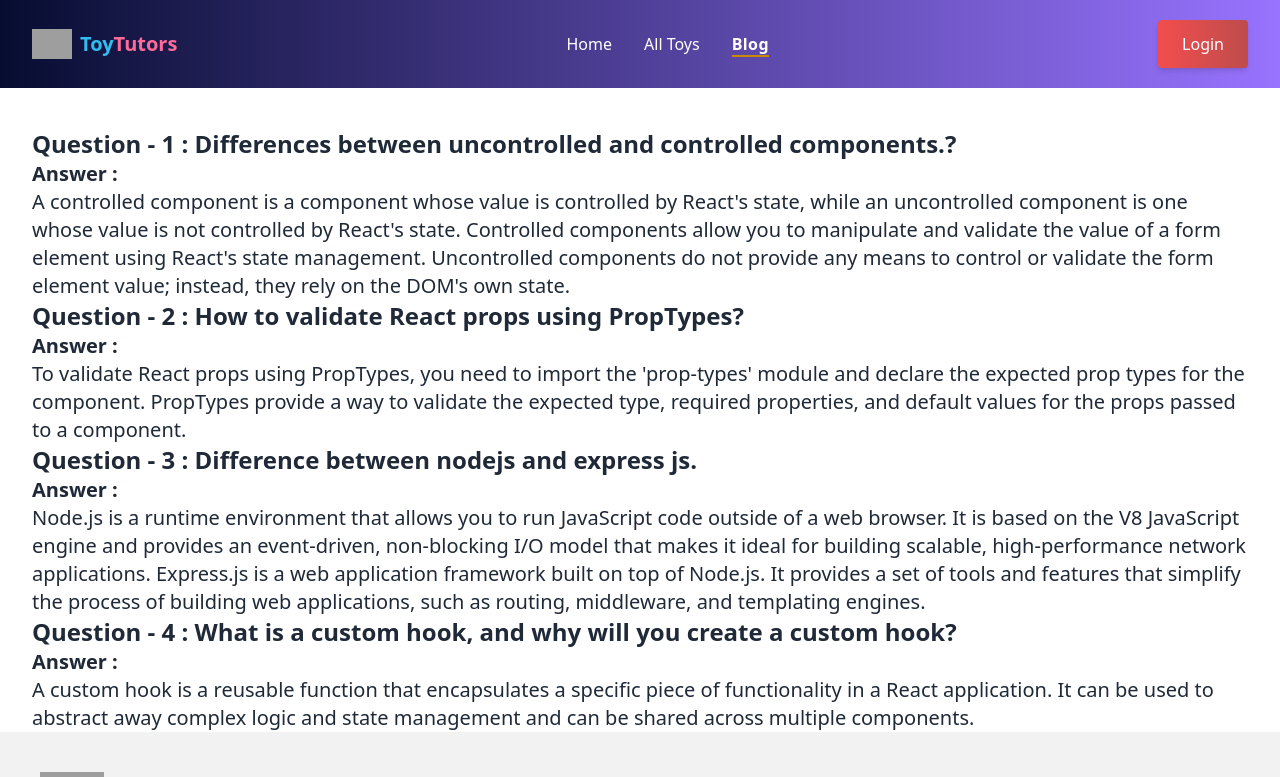
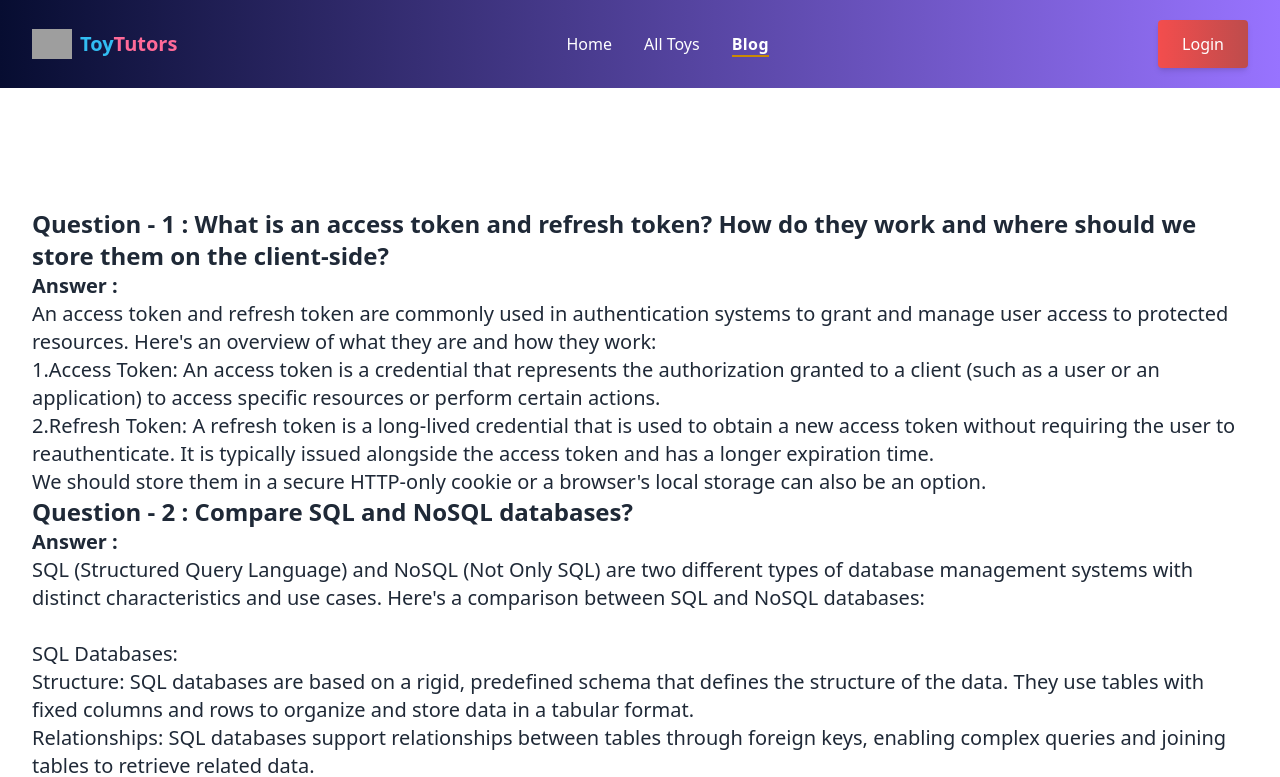
Before and after one commit to AbdullahANoman/Toy-Tustors-client-side, a React (Vite) app: page /blog in a window 1280 px wide. Shown: the top 777 px of the page. Built offline with nearby package versions, Linux system fonts and the light colour scheme; no server answers; grey boxes are pictures that could not be loaded.

Commit message:
added readme file

```diff
--- a/src/Pages/Blogs/Blogs.jsx
+++ b/src/Pages/Blogs/Blogs.jsx
@@ -1,62 +1,93 @@
-import React from 'react';
-import useTitle from '../../hooks/useTitle';
+import React from "react";
+import useTitle from "../../hooks/useTitle";
 
 const Blogs = () => {
-  useTitle('Blogs')
+  useTitle("Blogs");
   return (
-        <div className="mt-10 my-container" >
+    <div className="mt-10 my-container py-20">
       <p className="font-bold text-2xl">
-          Question - 1 : Differences between uncontrolled and controlled
-          components.?
+        Question - 1 : What is an access token and refresh token? How do they
+        work and where should we store them on the client-side?
       </p>
       <p className="font-semibold text-xl">Answer : </p>
       <p className="text-xl">
-          A controlled component is a component whose value is controlled by
-          React's state, while an uncontrolled component is one whose value is
-          not controlled by React's state. Controlled components allow you to
-          manipulate and validate the value of a form element using React's
-          state management. Uncontrolled components do not provide any means to
-          control or validate the form element value; instead, they rely on the
-          DOM's own state.
+        An access token and refresh token are commonly used in authentication
+        systems to grant and manage user access to protected resources. Here's
+        an overview of what they are and how they work: <br />
+        1.Access Token: An access token is a credential that represents the
+        authorization granted to a client (such as a user or an application) to
+        access specific resources or perform certain actions. <br />
+        2.Refresh Token: A refresh token is a long-lived credential that is used
+        to obtain a new access token without requiring the user to
+        reauthenticate. It is typically issued alongside the access token and
+        has a longer expiration time. <br />
+        We should store them in a secure HTTP-only cookie or a browser's local
+        storage can also be an option.
       </p>
 
       <p className="font-bold text-2xl">
-          Question - 2 : How to validate React props using PropTypes?
+        Question - 2 : Compare SQL and NoSQL databases?
       </p>
       <p className="font-semibold text-xl">Answer : </p>
       <p className="text-xl">
-          To validate React props using PropTypes, you need to import the
-          'prop-types' module and declare the expected prop types for the
-          component. PropTypes provide a way to validate the expected type,
-          required properties, and default values for the props passed to a
-          component.
+        SQL (Structured Query Language) and NoSQL (Not Only SQL) are two
+        different types of database management systems with distinct
+        characteristics and use cases. Here's a comparison between SQL and NoSQL
+        databases: <br />
+        <br />
+        SQL Databases: <br />
+        Structure: SQL databases are based on a rigid, predefined schema that
+        defines the structure of the data. They use tables with fixed columns
+        and rows to organize and store data in a tabular format. <br />
+        Relationships: SQL databases support relationships between tables
+        through foreign keys, enabling complex queries and joining tables to
+        retrieve related data.
+        <br />
+        NoSQL Databases: <br />
+        Flexibility: NoSQL databases offer flexible schemas or schema-less
+        designs. They can handle unstructured, semi-structured, or evolving data
+        formats more easily than SQL databases. <br />
+        Performance: NoSQL databases prioritize performance and can achieve high
+        throughput and low latency. They often use denormalized data models,
+        caching mechanisms, and distributed architectures to optimize
+        performance.
       </p>
 
       <p className="font-bold text-2xl">
-          Question - 3 : Difference between nodejs and express js.
+        Question - 3 : What is express js? What is Nest JS?
       </p>
       <p className="font-semibold text-xl">Answer : </p>
       <p className="text-xl">
-          Node.js is a runtime environment that allows you to run JavaScript
-          code outside of a web browser. It is based on the V8 JavaScript engine
-          and provides an event-driven, non-blocking I/O model that makes it
-          ideal for building scalable, high-performance network applications.
-          Express.js is a web application framework built on top of Node.js. It
-          provides a set of tools and features that simplify the process of
-          building web applications, such as routing, middleware, and templating
-          engines.
+        Express.js and Nest.js are both popular JavaScript frameworks used for
+        building server-side applications <br />
+        Express.js: Express.js is a minimalistic and flexible web application
+        framework for Node.js. It provides a simple and intuitive API for
+        building web applications and APIs. Express.js allows developers to
+        handle HTTP requests, define routes, manage middleware, and render
+        dynamic views. <br /> <br />
+        Nest.js: Nest.js is a progressive, opinionated, and powerful Node.js
+        framework for building scalable and maintainable server-side
+        applications. It is built with TypeScript and takes advantage of its
+        strong typing features. Nest.js follows the architectural pattern of
+        "modularity" and is heavily inspired by Angular, providing decorators,
+        dependency injection, and a modular structure.
       </p>
 
       <p className="font-bold text-2xl">
-          Question - 4 : What is a custom hook, and why will you create a custom
-          hook?
+        Question - 4 : What is MongoDB aggregate and how does it work?
       </p>
       <p className="font-semibold text-xl">Answer : </p>
       <p className="text-xl">
-          A custom hook is a reusable function that encapsulates a specific
-          piece of functionality in a React application. It can be used to
-          abstract away complex logic and state management and can be shared
-          across multiple components.
+        MongoDB aggregation is a way of processing a large number of documents
+        in a collection by means of passing them through different stages. The
+        stages make up what is known as a pipeline. The stages in a pipeline can
+        filter, sort, group, reshape and modify documents that pass through the
+        pipeline. <br />
+        The aggregate operation works by defining a pipeline, which is an array
+        of stages. Each stage in the pipeline performs a specific operation on
+        the documents as they flow through the pipeline. The stages are applied
+        sequentially, with the output of one stage serving as the input for the
+        next stage.
       </p>
     </div>
   );
```
Also changed, not shown: 1 other file (tests, documents, lock files or other folders). Lines whose indentation alone changed are shown as unchanged.
